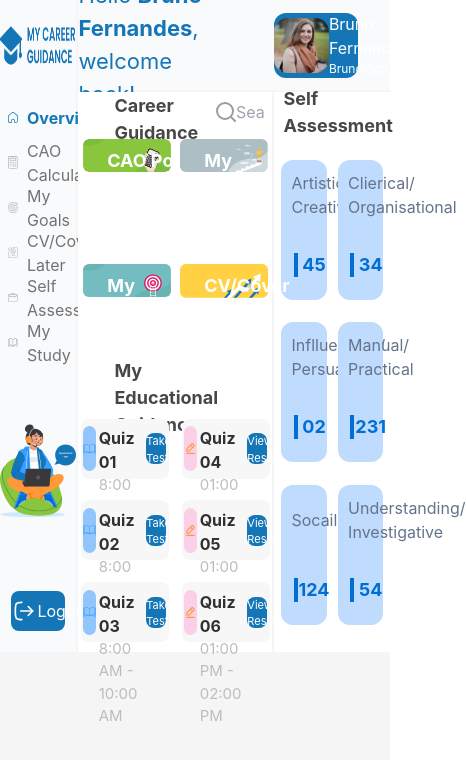
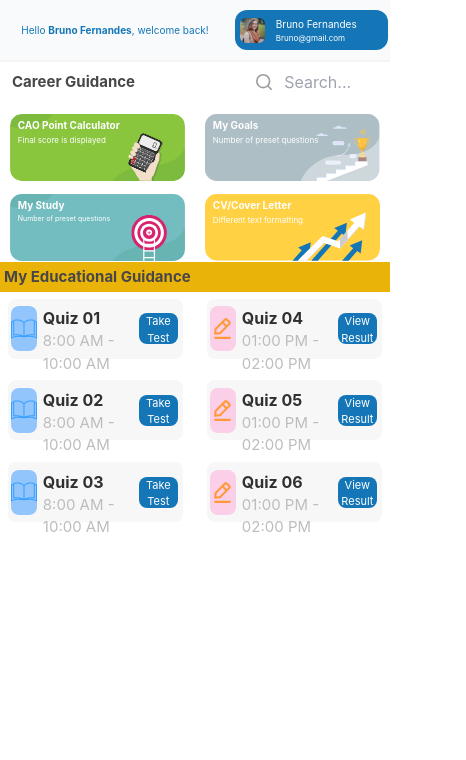
Before and after one commit to Zweidevs2020/career-frontend, a React (Create React App) app: page /dash-board in a window 390 px wide. Shown: the top 760 px of the page, 466 px wide, since content can reach past the window. Built offline with nearby package versions, Linux system fonts and the light colour scheme.

Commit message:
small secreen responsive

```diff
--- a/src/components/Careerdashboard/CareerDashboard.jsx
+++ b/src/components/Careerdashboard/CareerDashboard.jsx
@@ -6,17 +6,17 @@ import Right from './Right';
 
 const CareerDashboard = () => {
   return (
-    <div className='main' class='h-[100vh] w-[100%] bg-[#F5F5F5] grid grid-cols-10 grid-rows-[90px,560px] gap-[2px]' >
-      <div className='aside' class='bg-[#F8FAFC] col-span-2 row-span-2 ' >
+    <div className='main' class='h-[100vh] w-[100%] bg-[#F5F5F5] grid grid-cols-10 grid-rows-[90px,560px] gap-[2px] sm:h-[100%] sm:w-[100%] sm:grid sm:grid-cols-5 sm:grid-rows-[60px,565px] ' >
+      <div className='aside' class='bg-[#F8FAFC] col-span-2 row-span-2 sm:hidden ' >
         <Aside/>
       </div>
-      <div className='navbar' class='bg-[#F8FAFC] col-span-8 flex items-center justify-between ' >
+      <div className='navbar' class='bg-[#F8FAFC] col-span-8 flex items-center justify-between sm:col-span-5 sm:flex sm:items-center sm:justify-around ' >
         <Navbar/>
       </div>
-      <div className='career' class='bg-white col-span-5 ' >
+      <div className='career' class='bg-white col-span-5 sm:row-span-2  ' >
         <Main/>
       </div>
-      <div className='rightaside' class='bg-white col-span-3' >
+      <div className='rightaside' class='bg-white col-span-3 sm:hidden' >
         <Right/>
       </div>
     </div>
--- a/src/components/Careerdashboard/Main/Main.jsx
+++ b/src/components/Careerdashboard/Main/Main.jsx
@@ -11,39 +11,39 @@ const Main = () => {
   return (
     <>
     <div class='h-[40px] w-[100%] flex items-center justify-between' >
-        <div class='h-[40px] w-[53%] ml-8 ' >
-            <h1 class='text-[18px] text-[#474749] font-bold ml-1' >Career Guidance</h1>
+        <div class='h-[40px] w-[53%] ml-8  sm:ml-2 sm:flex sm:items-center sm:justify-start ' >
+            <h1 class='text-[18px] sm:text-[15px]  text-[#474749] font-bold ml-1' >Career Guidance</h1>
         </div>
-        <div class='h-[40px] w-[25%]  mr-2 flex items-center justify-around ' >
-            <img src={searchicon} />
-            <input type='text' placeholder='Search...' class='w-[75%] border-none outline-none' />
+        <div class='h-[40px] w-[25%]  mr-2 flex items-center justify-around sm:w-[35%] sm:mr-1 ' >
+            <img src={searchicon} class='sm:h-[16px]' />
+            <input type='text' placeholder='Search...' class='w-[75%] sm:w-[70%] border-none outline-none' />
         </div>
     </div>
-    <div class='h-[250px] w-[100%]  flex flex-wrap items-center justify-around ' >
-        <div class='h-[111px] w-[45%]  rounded-xl relative' >
+    <div class='h-[250px] w-[100%]  flex flex-wrap items-center justify-around  sm:h-[160px] ' >
+        <div class='h-[111px] w-[45%]  rounded-xl relative  sm:h-[57px]' >
             <img src={imgcard} class=' bg-cover' />
-            <p class='absolute top-2 left-6 text-[18px] font-bold text-[#fff] ' >CAO Point Calculator</p>
-            <p class='absolute top-8 left-7 text-[12px] font-lighter text-[#fff] ' >Final score is displayed</p>
+            <p class='absolute top-2  left-6  text-[18px] sm:top-1 sm:left-2 sm:text-[10px] font-bold text-[#fff] ' >CAO Point Calculator</p>
+            <p class='absolute top-8  left-7  text-[12px] sm:top-5 sm:left-2 sm:text-[8px] font-lighter text-[#fff] ' >Final score is displayed</p>
         </div>
-        <div class='h-[111px] w-[45%]  rounded-xl relative' >
+        <div class='h-[111px] w-[45%]  rounded-xl relative sm:h-[57px]' >
         <img src={imgcard5} class=' bg-cover' />
-        <p class='absolute top-2 left-6 text-[18px] font-bold text-[#fff] ' >My Goals</p>
-            <p class='absolute top-8 left-7 text-[12px] font-lighter text-[#fff] ' >Number of preset questions</p>
+        <p class='absolute top-2 left-6 text-[18px]  sm:top-1 sm:left-2 sm:text-[10px] font-bold text-[#fff] ' >My Goals</p>
+            <p class='absolute top-8 left-7 text-[12px]  sm:top-5 sm:left-2 sm:text-[8px] font-lighter text-[#fff] ' >Number of preset questions</p>
         </div>
-        <div class='h-[111px] w-[45%]  rounded-xl relative' >
+        <div class='h-[111px] w-[45%]  rounded-xl relative sm:h-[57px]' >
         <img src={imgcard2} class=' bg-cover' />
-        <p class='absolute top-2 left-6 text-[18px] font-bold text-[#fff] ' >My Study</p>
-            <p class='absolute top-8 left-7 text-[12px] font-lighter text-[#fff] ' >Number of preset questions</p>
+        <p class='absolute top-2 left-6 text-[18px]  sm:top-1 sm:left-2 sm:text-[10px] font-bold text-[#fff] ' >My Study</p>
+            <p class='absolute top-8 left-7 text-[12px]  sm:top-5 sm:left-2 sm:text-[7px] font-lighter text-[#fff] ' >Number of preset questions</p>
         </div>
-        <div class='h-[111px] w-[45%]  rounded-xl relative' >
+        <div class='h-[111px] w-[45%]  rounded-xl relative sm:h-[57px]' >
         <img src={imgcard3} class=' bg-cover' />
-        <p class='absolute top-2 left-6 text-[18px] font-bold text-[#fff] ' >CV/Cover Letter</p>
-            <p class='absolute top-8 left-7 text-[12px] font-lighter text-[#fff] ' >Different text formatting</p>
+        <p class='absolute top-2 left-6 text-[18px]  sm:top-1 sm:left-2 sm:text-[10px] font-bold text-[#fff] ' >CV/Cover Letter</p>
+            <p class='absolute top-8 left-7 text-[12px]  sm:top-5 sm:left-2 sm:text-[8px] font-lighter text-[#fff] ' >Different text formatting</p>
         </div>
     </div>
     <div class='h-[30px] w-[100%]  flex items-center justify-start ' >
-    <div class='h-[40px] w-[53%] ml-8 flex items-center ' >
-            <h1 class='text-[18px] text-[#474749]  font-bold ml-1' >My Educational Guidance</h1>
+    <div class='h-[40px] w-[53%] ml-8 sm:ml-0 flex items-center sm:bg-yellow-500 sm:h-[30px] sm:w-[100%] ' >
+            <h1 class='text-[18px] sm:text-[15px] text-[#474749]  font-bold ml-1' >My Educational Guidance</h1>
         </div>
     </div>
     <div class='h-[237px] w-[100%] flex flex-col flex-wrap items-center justify-around gap-2' >
--- a/src/components/Careerdashboard/Navbar/Navbar.jsx
+++ b/src/components/Careerdashboard/Navbar/Navbar.jsx
@@ -3,15 +3,15 @@ import pf from '../../../assets/pf.svg'
 const Navbar = () => {
   return (
     <>
-    <div class='h-[80px] w-[45%]  flex items-center justify-center' >
-    <p class='text-[#1476B7] text-[22px] ' >Hello <strong> Bruno Fernandes</strong>, welcome back!</p>
+    <div class='h-[80px] w-[45%]  flex items-center justify-center sm:h-[50px] sm:w-[58%]' >
+    <p class='text-[#1476B7] text-[22px] sm:text-[10px] ' >Hello <strong> Bruno Fernandes</strong>, welcome back!</p>
     </div>
-     <div class='h-[80px] w-[45%]  flex items-center justify-end' >
-        <div class='bg-[#1476B7] h-[65px] w-[60%] mr-8 rounded-xl flex items-center justify-around'>
-            <img src={pf} class='h-[55px]' />
-            <div class='h-[55px] w-[70%] flex flex-col justify-center' >
-                <p class='text-[#fff]' >Bruno Fernandes</p>
-                <p class='text-[#fff] text-[12px] '>Bruno@gmail.com</p>
+     <div class='h-[80px] w-[45%]  flex items-center justify-end  sm:h-[50px] sm:w-[40%]' >
+        <div class='bg-[#1476B7] h-[65px] w-[60%] lg:mr-8 rounded-xl flex items-center justify-around  sm:h-[40px] sm:w-[98%] '>
+            <img src={pf} class='h-[55px] sm:h-[25px]' />
+            <div class='h-[55px] w-[70%] flex flex-col justify-center ' >
+                <p class='text-[#fff] sm:text-[10px]  ' >Bruno Fernandes</p>
+                <p class='text-[#fff] text-[12px] sm:text-[8px]  '>Bruno@gmail.com</p>
             </div>
         </div>
      </div>
```
Also changed, not shown: 1 other file (tests, documents, lock files or other folders).
